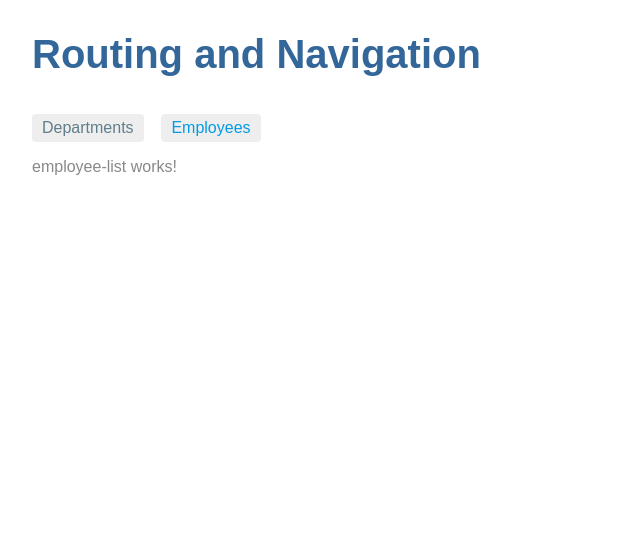
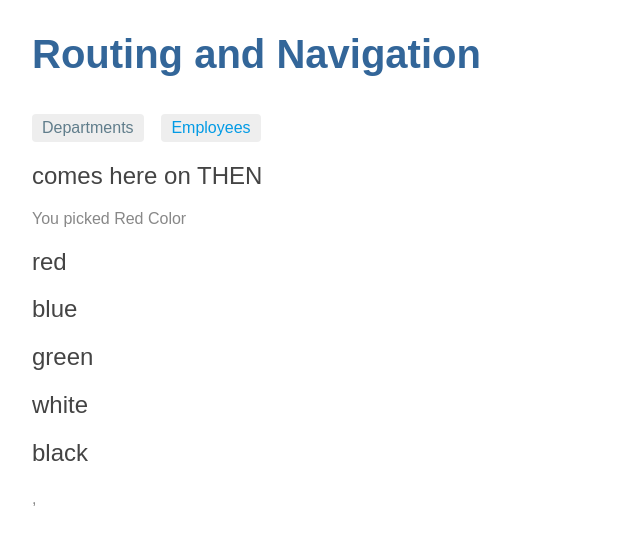
Before and after one commit to yuhup2edy/hello-world, an Angular app: page /employees in a window 1280 px wide. Shown: the top 542 px of the page, without its empty margins (0-640 px from the left). Built offline with nearby package versions, Linux system fonts and the light colour scheme.

Commit message:
Added ngIf, NgFor, ngSwitch

```diff
--- a/src/app/department-detail/department-detail.component.ts
+++ b/src/app/department-detail/department-detail.component.ts
@@ -4,9 +4,8 @@ import  {ActivatedRoute }  from '@angular/router';
 @Component({
   selector: 'app-department-detail',
   template: `
-    <h3 *ngIf="displayName">
     you selected department with id = {{departmentId}}
-    </h3>
+
   `
     ,
 
@@ -15,7 +14,7 @@ import  {ActivatedRoute }  from '@angular/router';
 })
 export class DepartmentDetailComponent implements OnInit {
   public departmentId;
-  public displayName = "true";
+  //displayName = "false";
   constructor(private route : ActivatedRoute) { }
 
   ngOnInit(): void {
--- a/src/app/employee-list/employee-list.component.ts
+++ b/src/app/employee-list/employee-list.component.ts
@@ -3,14 +3,37 @@ import { Component, OnInit } from '@angular/core';
 @Component({
   selector: 'app-employee-list',
   template: `
-    <p>
-      employee-list works!
-    </p>
+
+      <div *ngIf = "displayName; then thenBlock; else elseBlock">
+      </div>
+
+      <ng-template #elseBlock>
+      <h2> this message in else to be displayed </h2>
+      </ng-template>
+
+      <ng-template #thenBlock>
+      <h2> comes here on THEN </h2>
+      </ng-template>
+
+      <div [ngSwitch]="color">
+         <div *ngSwitchCase = "'red'"> You picked Red Color </div>
+         <div *ngSwitchCase = "'blue'"> You picked blue Color </div>
+         <div *ngSwitchCase = "'green'"> You picked green Color </div>
+         <div *ngSwitchDefault > Try Again </div>
+      </div>
+
+
+      <div *ngFor="let c1 of colors">
+        <h2> {{c1}} </h2>
+      </div>
+  ,
   `,
   styles: []
 })
 export class EmployeeListComponent implements OnInit {
-
+  public displayName = true;
+  public color = "red";
+  public colors = ["red","blue","green","white","black"];
   constructor() { }
 
   ngOnInit(): void {
```
